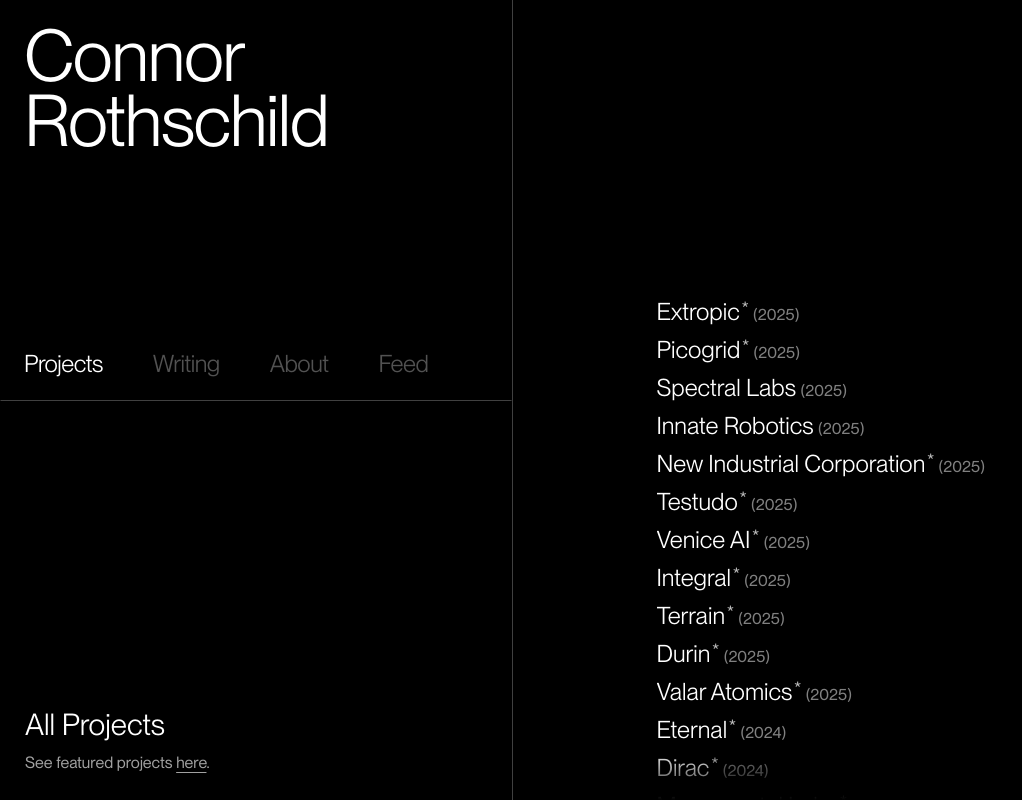
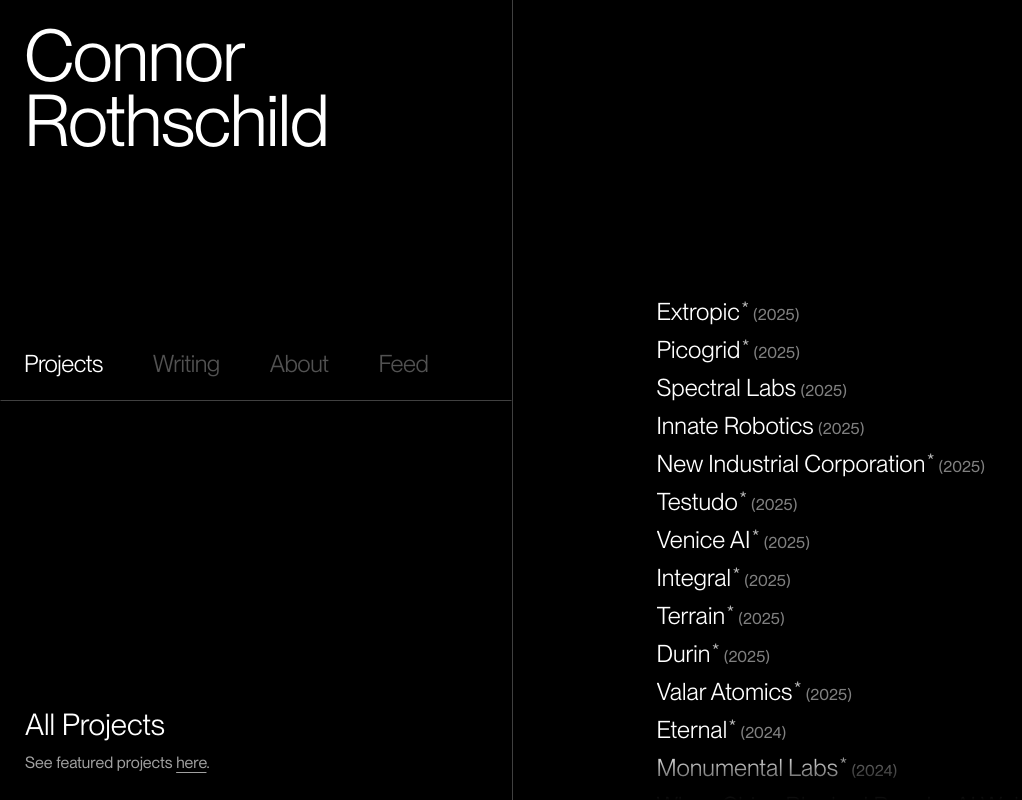
Before and after one commit to connorrothschild/.com, a Next.js app: page /projects in a window 1280 px wide. Shown: the whole page, without its empty margins (0-1022 px from the left). Built offline with nearby package versions, Linux system fonts and the light colour scheme; a web font is replaced by a local one.

Commit message:
Hide dirac

```diff
--- a/src/data/projects.ts
+++ b/src/data/projects.ts
@@ -146,16 +146,16 @@
     image: "eternal",
     titleWidth: 80,
   },
-  {
-    title: "Dirac",
-    year: 2024,
-    url: "https://www.diracinc.com",
-    type: "Web",
-    filterCategory: "web",
-    featured: true,
-    image: "dirac",
-    titleWidth: 60,
-  },
+  // {
+  //   title: "Dirac",
+  //   year: 2024,
+  //   url: "https://www.diracinc.com",
+  //   type: "Web",
+  //   filterCategory: "web",
+  //   featured: true,
+  //   image: "dirac",
+  //   titleWidth: 60,
+  // },
   {
     title: "Monumental Labs",
     year: 2024,
```
